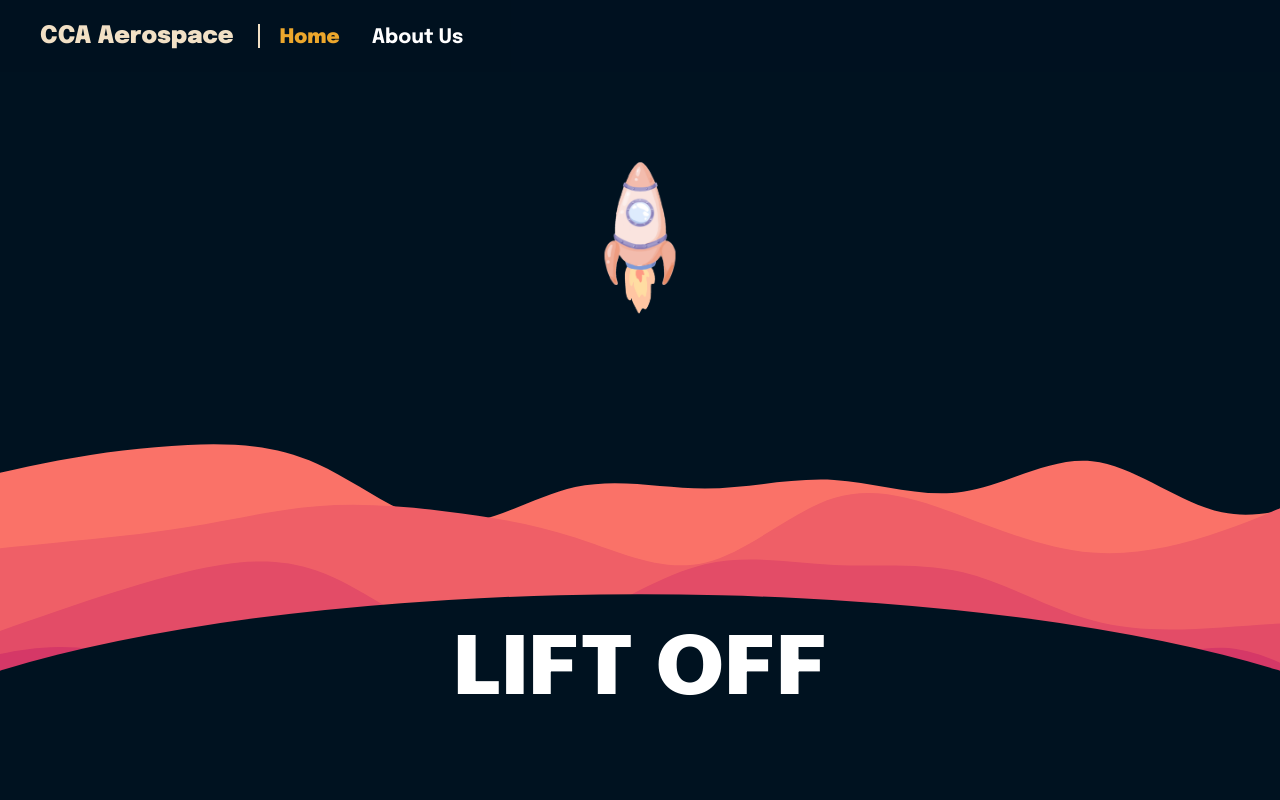
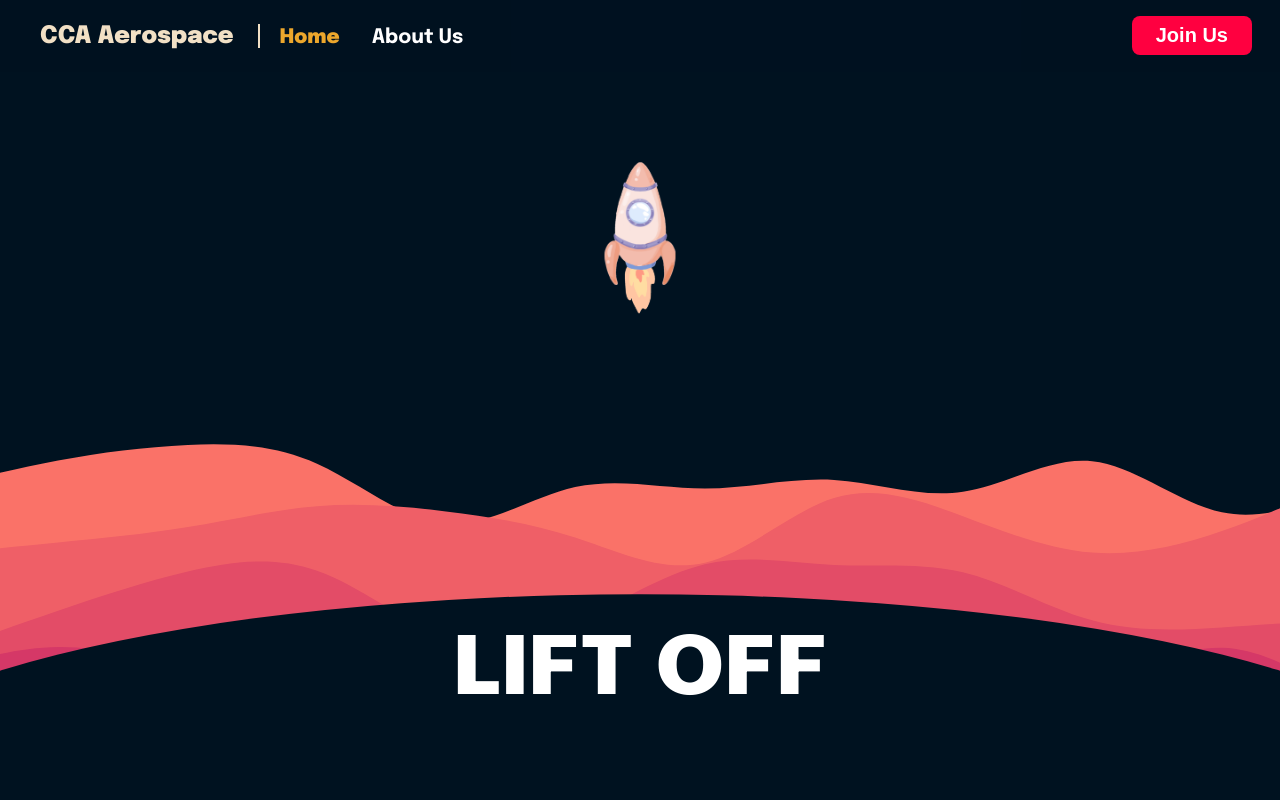
Before and after one commit to cca-aerospace/website, an Eleventy site: page src/index.njk in a window 1280 px wide. Shown: the top 800 px of the page. Built offline with nearby package versions, Linux system fonts and the light colour scheme; Eleventy itself is replaced by a stand-in of ours; files that its build step writes are made by us from their sources.

Commit message:
base join page

```diff
--- a/src/_includes/navbar.njk
+++ b/src/_includes/navbar.njk
@@ -26,4 +26,8 @@
         {%- for entry in navPages %}{{ renderNavListItem(entry) }}
         {%- endfor -%}
     </ul>
+
+    <div class="join-us">
+        <a href="/join"><button class="button-primary">Join Us</button></a>
+    </div>
 </nav>
--- a/src/css/index.css
+++ b/src/css/index.css
@@ -29,6 +29,10 @@ a {
 a:hover,
 a:focus {
   background-size: 100% 0.125rem;
+}
+
+a::has(button) {
+  background-size: 0% 0 !important;
 }
 
 p.text {
@@ -110,8 +114,26 @@ p.text {
   color: var(--chalk);
 }
 
-.navbar .nav-logo:hover > a {
+.navbar .nav-logo a:hover {
   color: var(--cherry);
+}
+
+.navbar .join-us {
+  float: right;
+  position:absolute;
+  /* These are basically magic numbers, css is so finicy */
+  top: 1rem;
+  right: calc(3rem + 0.75rem + 1rem);
+  height: 1.5rem;
+}
+
+.navbar .join-us a {
+  background-size: 0% 0;
+}
+
+.navbar .join-us a .button-primary {
+  padding: 0.5rem 1.5rem;
+  font-weight: 700;
 }
 
 .navbar #menu-toggle {
```
Also changed, not shown: src/join.njk (added, +18 -0 lines).
